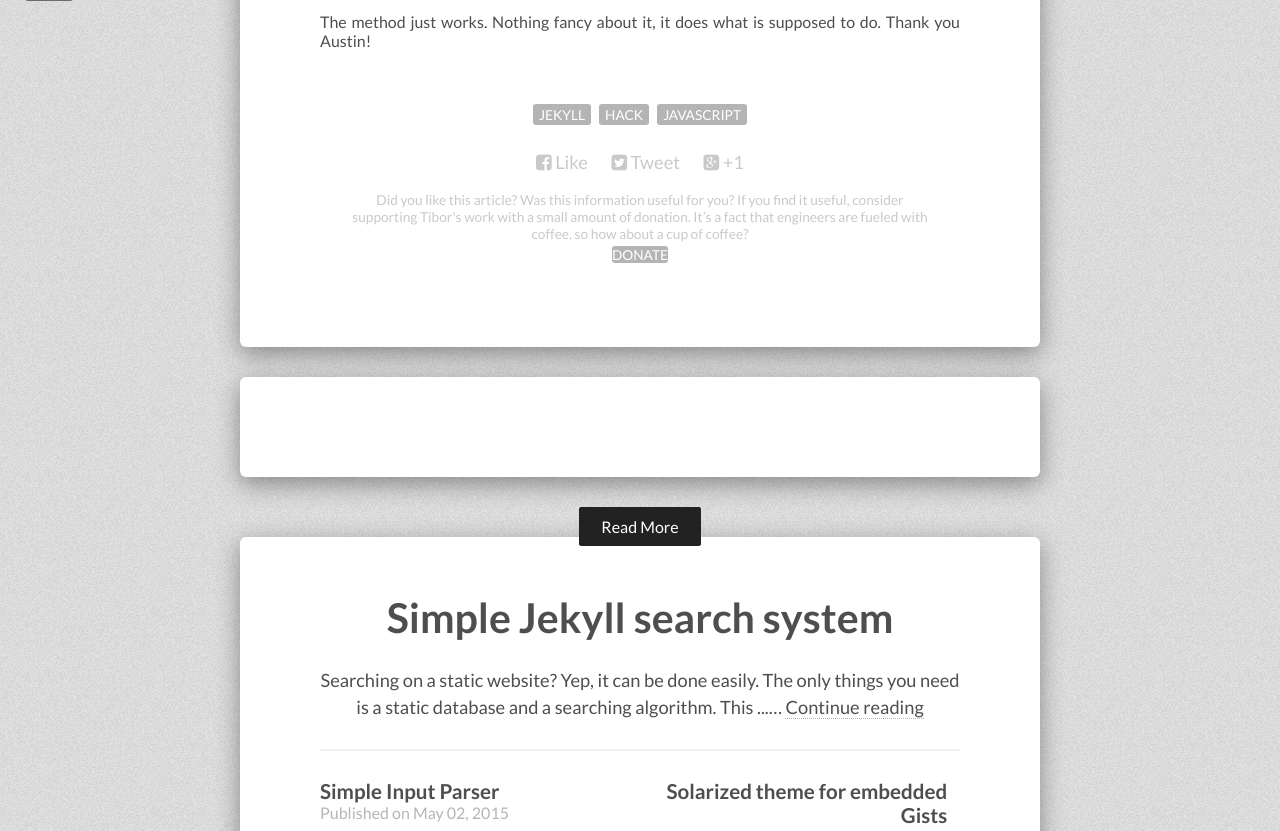
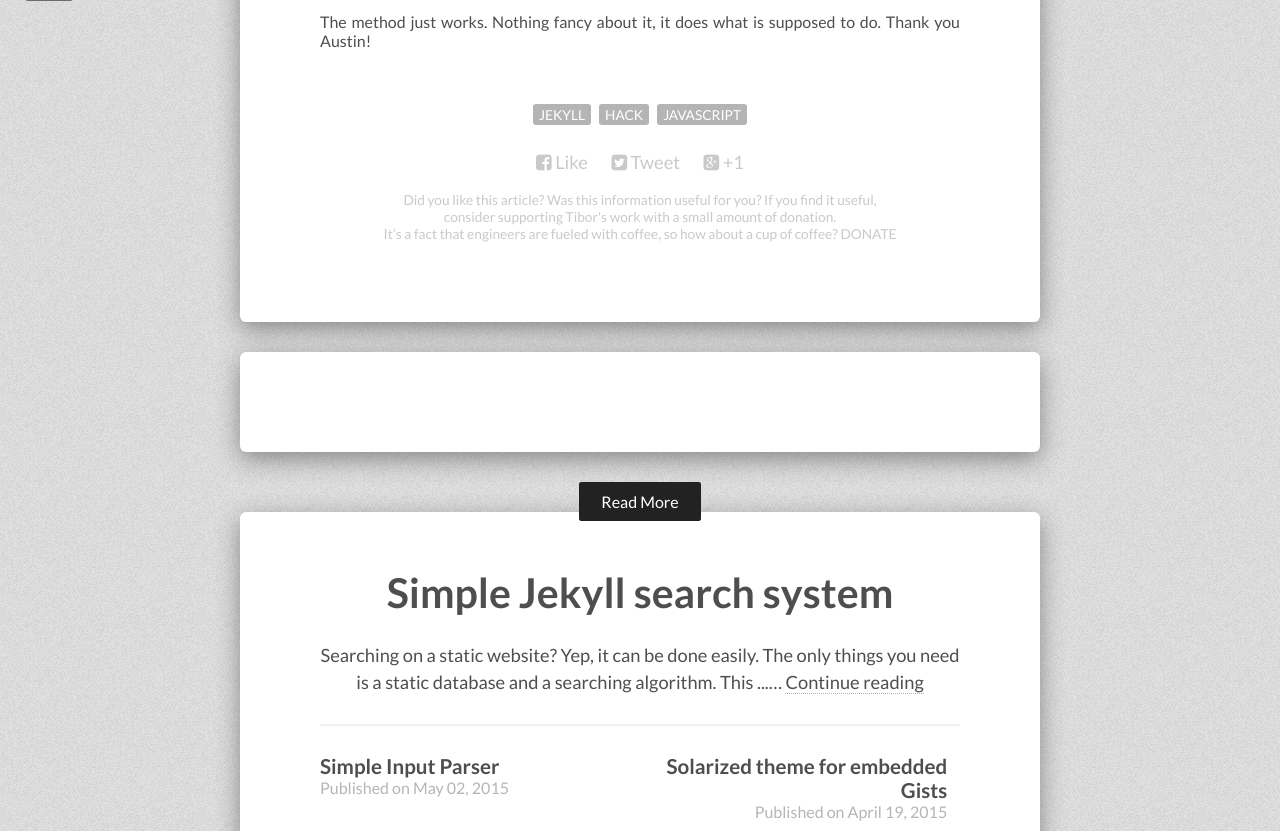
Before and after one commit to tiborsimon/tiborsimon.github.io, a Jekyll site: the page built from _posts/2015-05-17-redirect-external-links-to-new-tab.md, in a window 1280 px wide and 900 px high, scrolled down 675 px, cut to the strip 69-900 px from the top of the window. Built offline with Jekyll 4.4.1, drawn with Linux system fonts in a browser that asks for light colours; nearby versions of some CDN libraries; comment, search, counter and statistics services are not loaded.

Commit message:
Donation test

```diff
--- a/_layouts/post.html
+++ b/_layouts/post.html
@@ -48,8 +48,9 @@
         <span class="author vcard"><span class="fn">{{ site.owner.name }}</span></span>{% endif %}
         {% if page.share != false %}{% include social-share.html %}{% endif %}
         <div class="donation-box">
-         Did you like this article? Was this information useful for you? If you find it useful, consider supporting Tibor's work with a small amount of donation. It’s a fact that engineers are fueled with coffee, so how about a cup of coffee?
-         <span class="entry-tags"><a class="tag" href="http://tiborsimon.github.io/donation" target="_blank">DONATE</a></span></div>
+         Did you like this article? Was this information useful for you? If you find it useful,<br>consider supporting Tibor's work with a small amount of donation.<br>It’s a fact that engineers are fueled with coffee, so how about a cup of coffee?
+         <a class="donation-button" href="http://tiborsimon.github.io/donation" target="_blank">DONATE</a>
+         </div>
       </footer>
     </div><!-- /.entry-content -->
     {% if page.comments != false %}<section id="disqus_thread"></section><!-- /#disqus_thread -->{% endif %}
```
